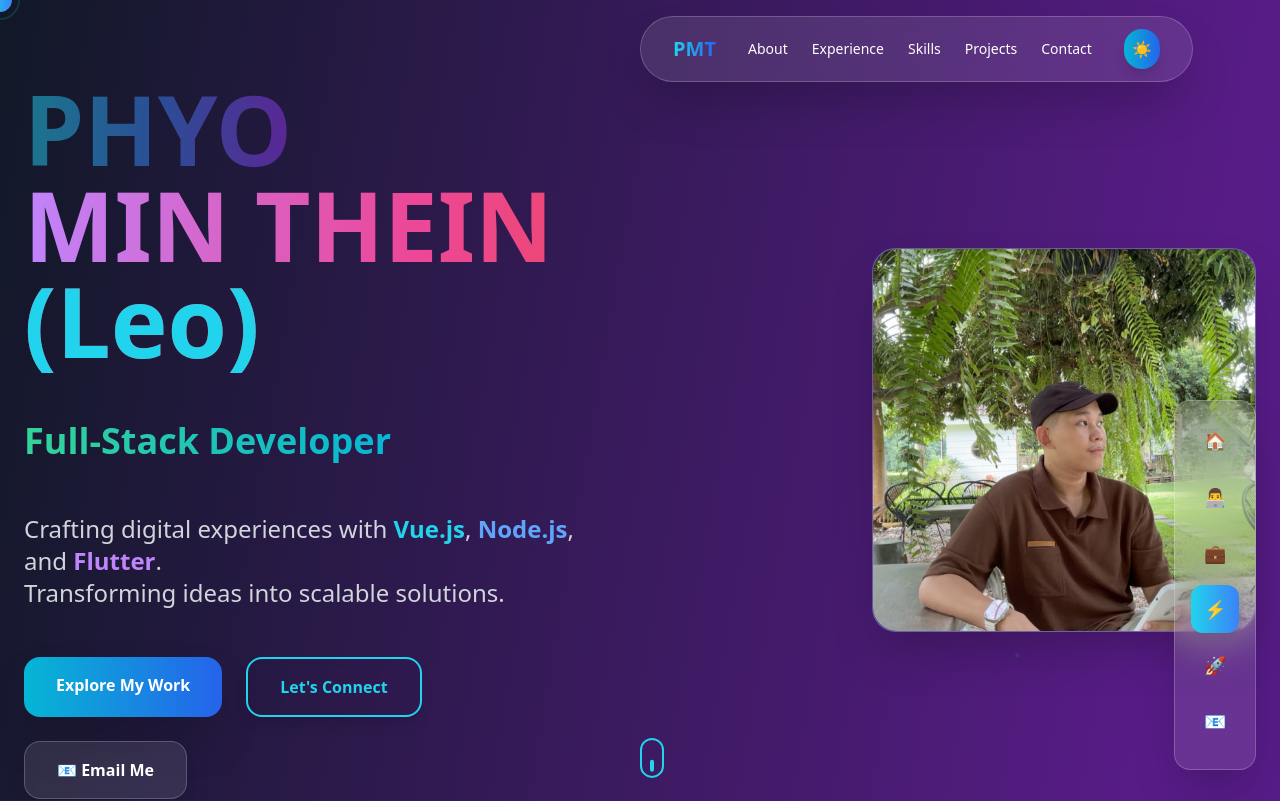
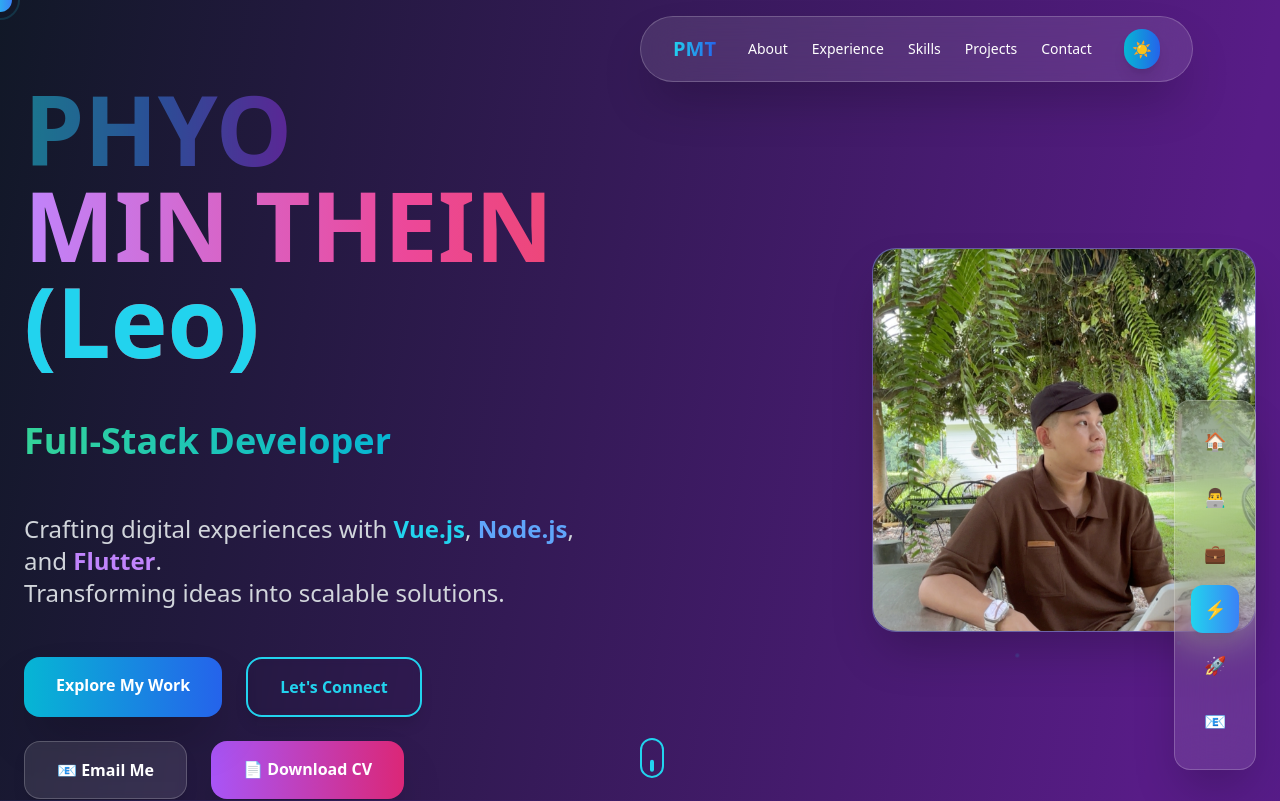
Before and after one commit to kweephyo-pmt/phyominthein-portfolio, a React (Create React App) app: page / in a window 1280 px wide. Shown: the top 801 px of the page. Built offline with nearby package versions, Linux system fonts and the light colour scheme; the HTML template or start-up script is replaced by a standard one.

Commit message:
Add download button

```diff
--- a/src/App.jsx
+++ b/src/App.jsx
@@ -1,6 +1,7 @@
 import React, { useEffect, useState } from "react";
 import { motion, AnimatePresence, useScroll, useTransform } from "framer-motion";
 import profileImage from './assets/profile.JPG';
+import cvFile from './assets/Phyo Min Thein(CV).jpg';
 
 export default function App() {
   const [dark, setDark] = useState(false);
@@ -620,6 +621,24 @@ href="mailto:phyominthein.leo@gmail.com"
                 whileTap={{ scale: 0.95 }}
               >
                 📧 Email Me
+              </motion.a>
+
+              <motion.a
+                href={cvFile}
+                download="Phyo_Min_Thein_CV.jpg"
+                className="group px-8 py-4 bg-gradient-to-r from-purple-500 to-pink-600 text-white font-bold rounded-2xl overflow-hidden shadow-2xl hover:shadow-purple-500/25 transition-all duration-300"
+                whileHover={{ scale: 1.05, y: -2 }}
+                whileTap={{ scale: 0.95 }}
+              >
+                <span className="relative z-10 flex items-center gap-2">
+                  📄 Download CV
+                </span>
+                <motion.div
+                  className="absolute inset-0 bg-gradient-to-r from-pink-600 to-purple-700"
+                  initial={{ x: "100%" }}
+                  whileHover={{ x: "0%" }}
+                  transition={{ duration: 0.3 }}
+                />
               </motion.a>
             </motion.div>
           </motion.div>
```
Also changed, not shown: src/assets/Phyo Min Thein(CV).jpg (added).
